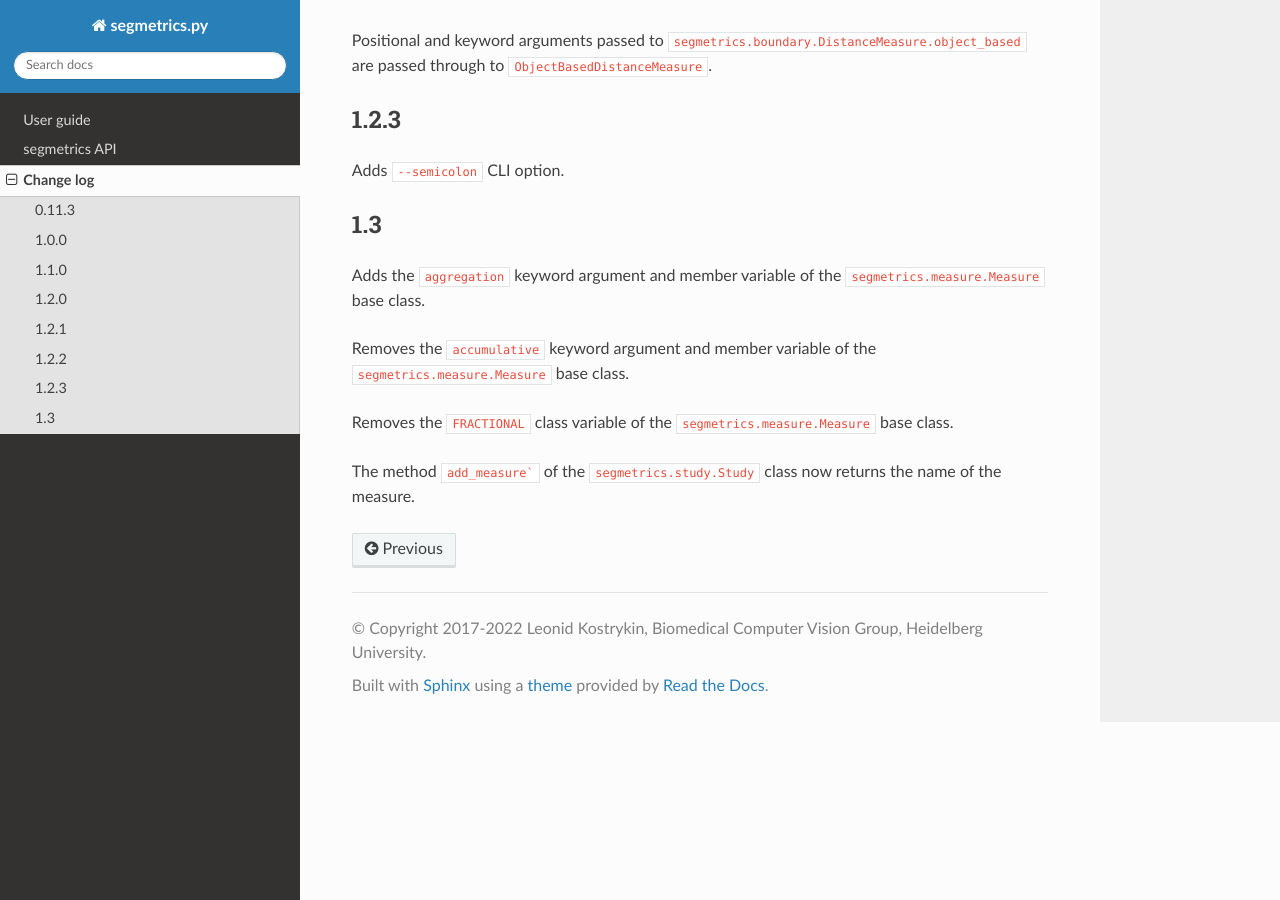
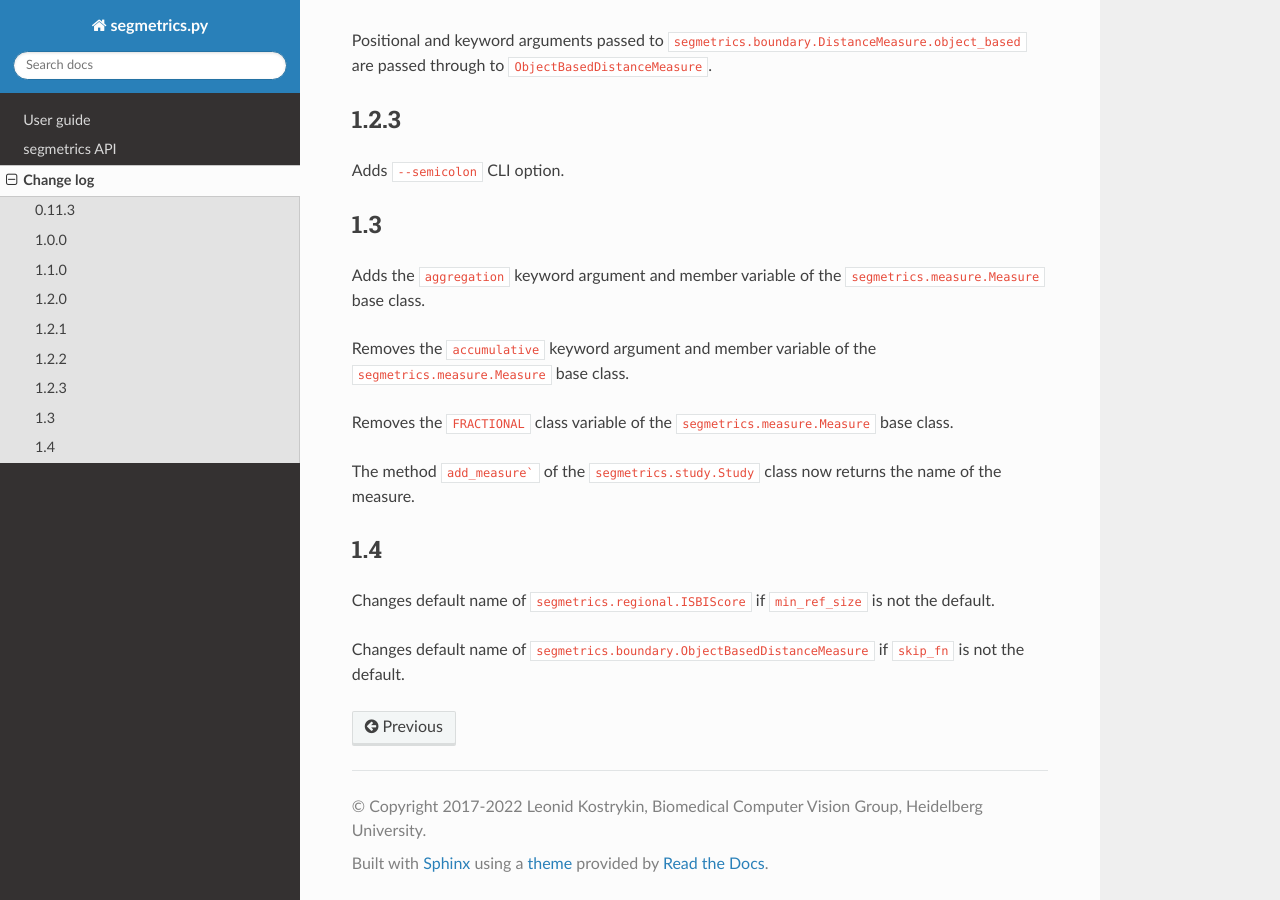
Before and after one commit to BMCV/segmetrics, a Sphinx documentation site: the page built from docs/source/changelog.rst, in a window 1280 px wide and 900 px high, scrolled down 1200 px. Built offline with Sphinx 7.4.7 and the Read the Docs theme 2.0.0, drawn with Linux system fonts in a browser that asks for light colours.

Commit message:
increments version and updates change log

````diff
--- a/docs/source/changelog.rst
+++ b/docs/source/changelog.rst
@@ -64,3 +64,10 @@ Removes the ``accumulative`` keyword argument and member variable of the ``segme
 Removes the ``FRACTIONAL`` class variable of the ``segmetrics.measure.Measure`` base class.
 
 The method ``add_measure``` of the ``segmetrics.study.Study`` class now returns the name of the measure.
+
+1.4
+---
+
+Changes default name of ``segmetrics.regional.ISBIScore`` if ``min_ref_size`` is not the default.
+
+Changes default name of ``segmetrics.boundary.ObjectBasedDistanceMeasure`` if ``skip_fn`` is not the default.
--- a/segmetrics/__init__.py
+++ b/segmetrics/__init__.py
@@ -7,7 +7,7 @@ import segmetrics.parallel
 
 
 VERSION_MAJOR = 1
-VERSION_MINOR = 3
+VERSION_MINOR = 4
 VERSION_PATCH = 0
 
 VERSION = '%d.%d%s' % (VERSION_MAJOR, VERSION_MINOR, '.%d' % VERSION_PATCH if VERSION_PATCH > 0 else '')
````
